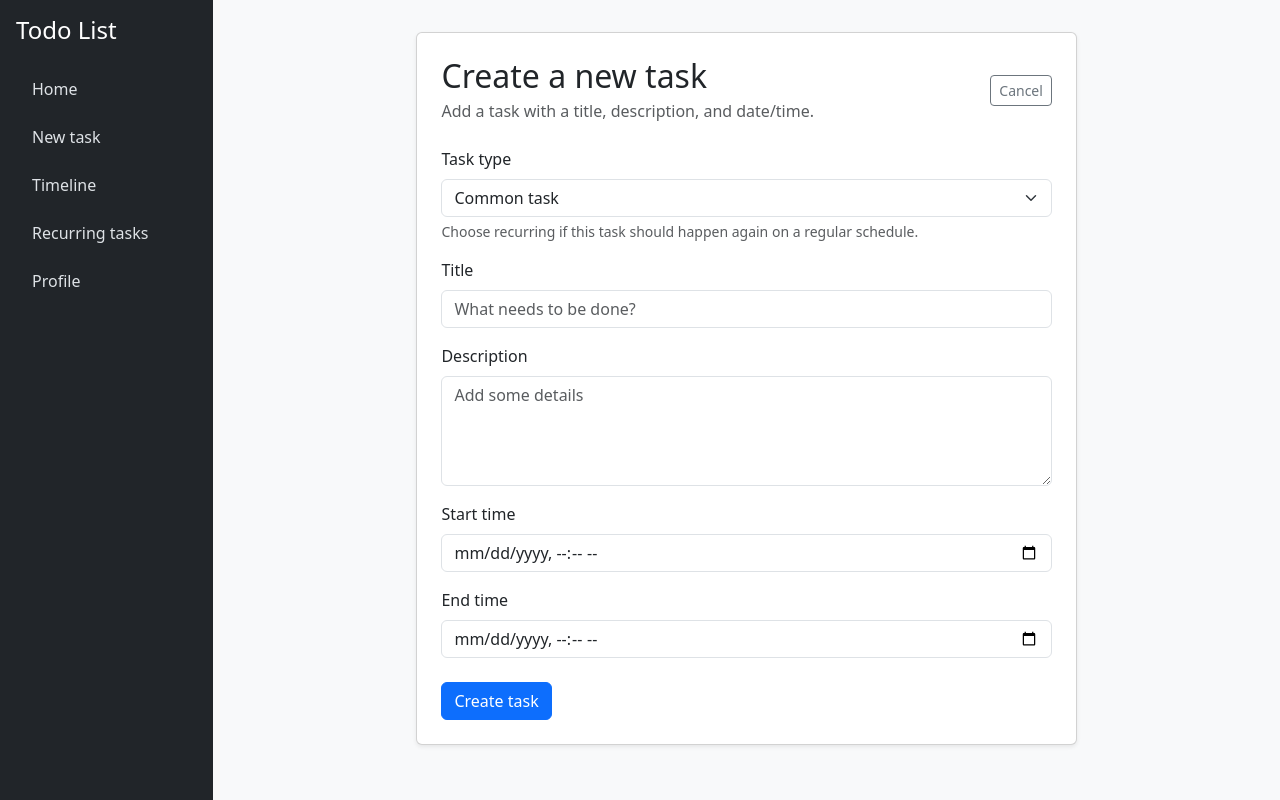
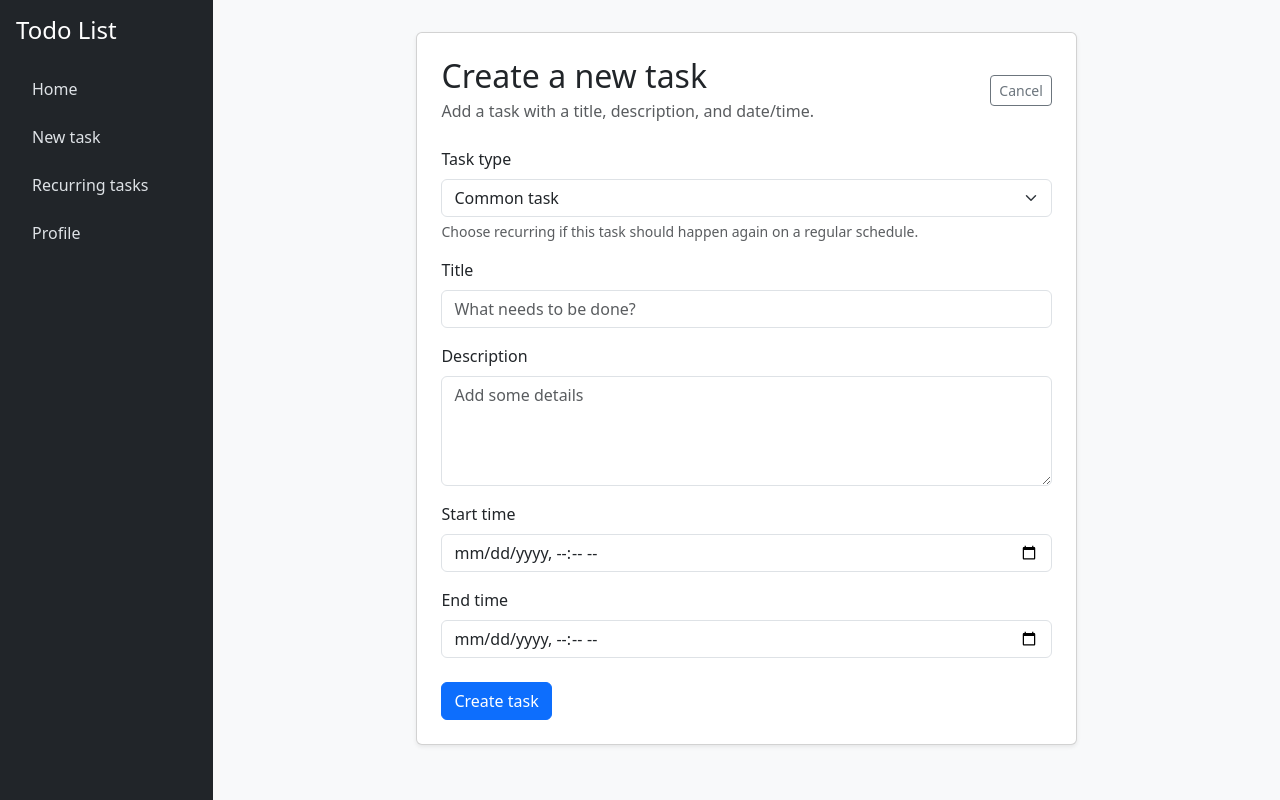
Before and after one commit to thiagoono/projeto-final-cs50, a Flask app: page /new-task in a window 1280 px wide. Run offline with Flask 3, Linux system fonts and the light colour scheme; a user stored in the database is signed in; some libraries are stand-ins or nearby versions.

Commit message:
Delete the timeline link from the layout and the repeat until input from new_task

```diff
--- a/app.py
+++ b/app.py
@@ -309,13 +309,6 @@ def new_task():
 
     return render_template("new_task.html", error=request.args.get("error"))
 
-@app.route("/timeline")
-@login_required
-def timeline():
-    """Show the timeline page"""
-
-    return render_template("timeline.html")
-
 @app.route("/recurring_tasks", methods=["GET", "POST"])
 @login_required
 def recurring_tasks():
--- a/templates/layout.html
+++ b/templates/layout.html
@@ -72,9 +72,6 @@
                             <a class="nav-link" href="{{ url_for('new_task') }}">New task</a>
                         </li>
                         <li class="nav-item mb-2">
-                            <a class="nav-link" href="{{ url_for('timeline') }}">Timeline</a>
-                        </li>
-                        <li class="nav-item mb-2">
                             <a class="nav-link" href="{{ url_for('recurring_tasks') }}">Recurring tasks</a>
                         </li>
                         <li class="nav-item mb-2">
@@ -86,7 +83,6 @@
                 <nav class="mobile-nav" aria-label="Mobile navigation">
                     <a href="{{ url_for('index') }}" title="Home">🏠</a>
                     <a href="{{ url_for('new_task') }}" title="New task">➕</a>
-                    <a href="{{ url_for('timeline') }}" title="Timeline">📅</a>
                     <a href="{{ url_for('recurring_tasks') }}" title="Recurring tasks">🔁</a>
                     <a href="{{ url_for('profile') }}" title="Profile">👤</a>
                 </nav>
--- a/templates/new_task.html
+++ b/templates/new_task.html
@@ -104,11 +104,6 @@
                                     </div>
                             </div>
                         </div>
-
-                        <div class="mb-0">
-                            <label for="repeat_until" class="form-label">Repeat until</label>
-                            <input type="date" class="form-control" id="repeat_until" name="repeat_until">
-                        </div>
                     </div>
 
                     <button type="submit" class="btn btn-primary">Create task</button>
```
Also changed, not shown: templates/timeline.html (deleted, +0 -12 lines).
